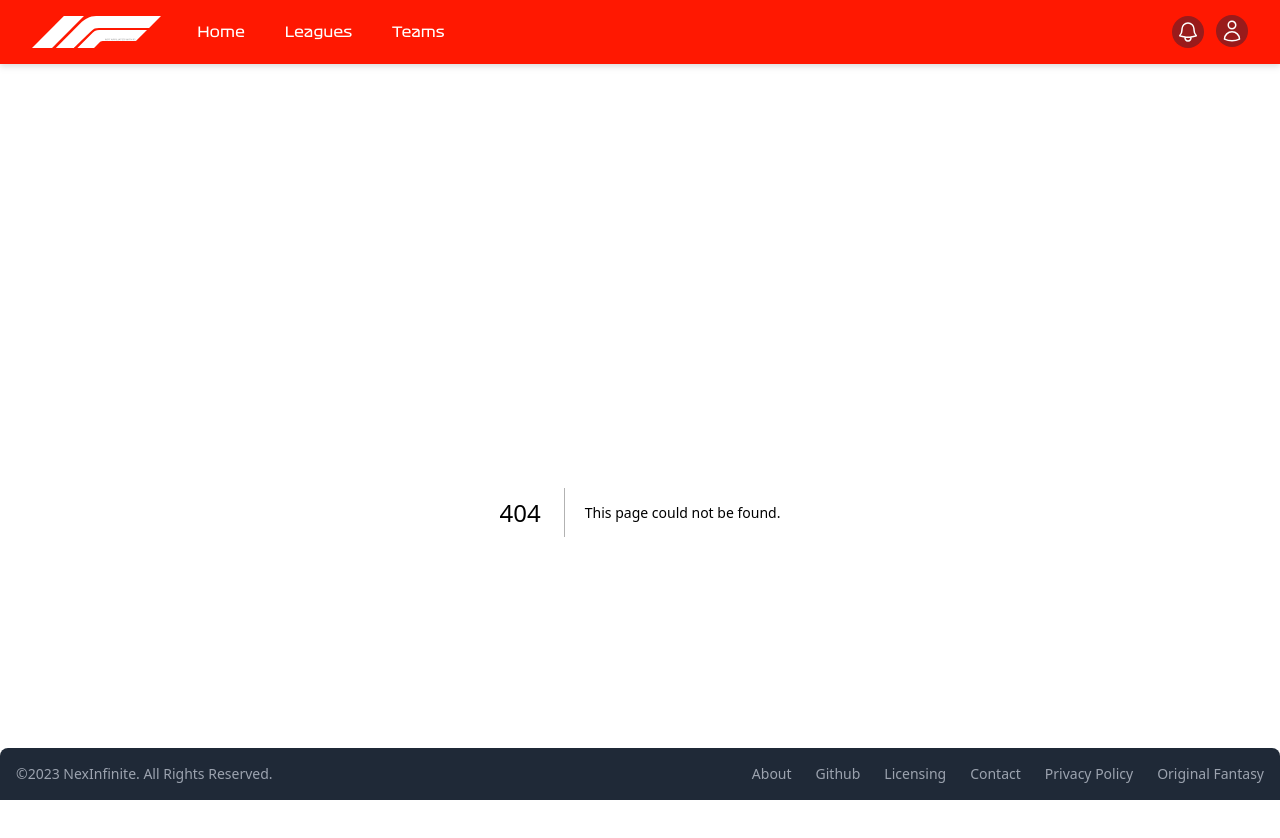
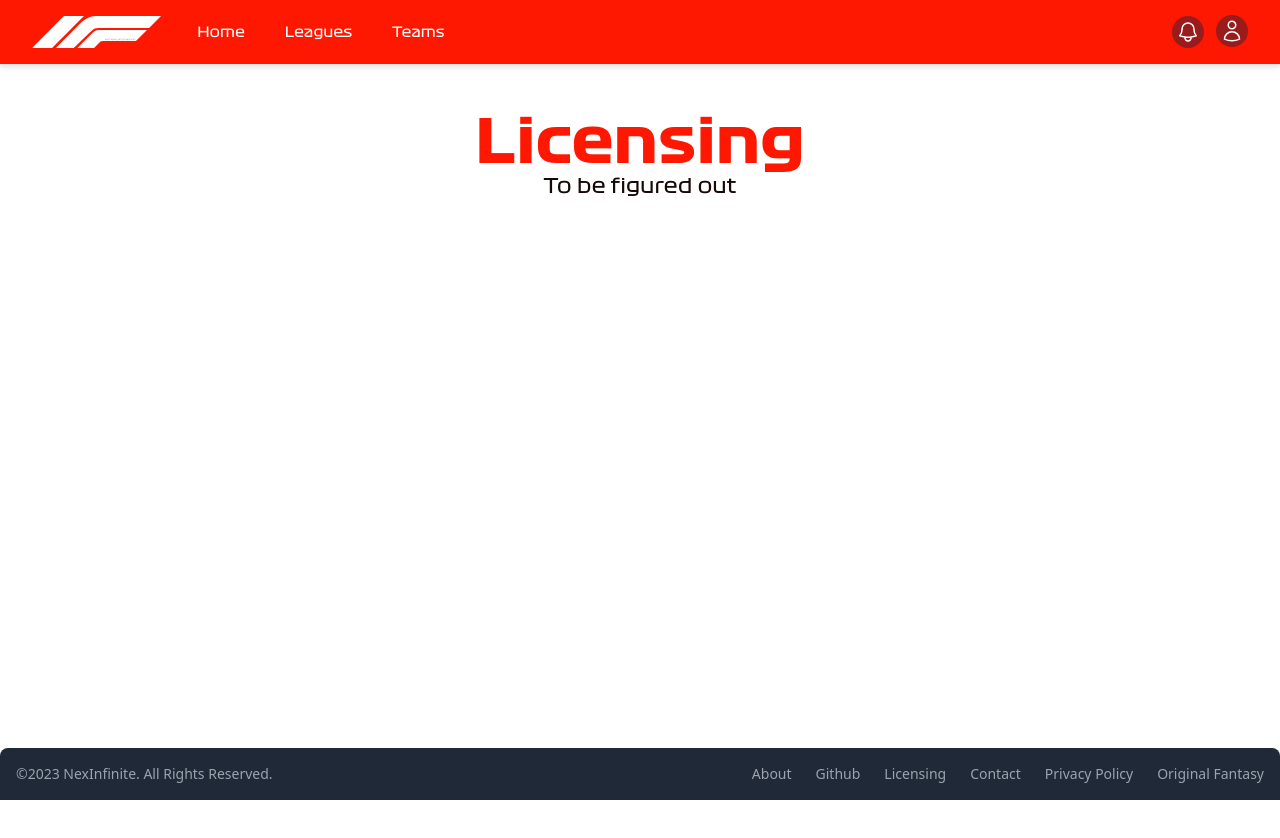
Before and after one commit to NexInfinite/BetterFantasy, a Next.js app in the folder frontend/: page /license in a window 1280 px wide. Before the commit this address had no page. Shown: the top 838 px of the page. After the commit the page ends 800 px from the top, so only its background shows below. Built offline with nearby package versions, Linux system fonts and the light colour scheme.

Commit message:
updated footer

```diff
--- a/frontend/components/footer.js
+++ b/frontend/components/footer.js
@@ -1,3 +1,5 @@
+import Link from "next/link"
+
 export default function Footer() {
   return (
     <footer className="w-full fixed inset-x-0 bottom-0 bg-gray-800 rounded-t-lg flex justify-center">
@@ -6,19 +8,19 @@ export default function Footer() {
         </span>
         <ul className="flex flex-wrap justify-center w-full lg:w-max lg:items-center text-sm font-medium text-gray-400 mt-0">
           <li>
-            <a href="/about" className="hover:underline me-4 md:me-6">About</a>
+            <Link href="/about" className="hover:underline me-4 md:me-6" scroll={false}>About</Link>
           </li>
           <li>
             <a href="https://github.com/nexinfinite/betterf1fantasy" target="_blank" className="hover:underline me-4 md:me-6">Github</a>
           </li>
           <li>
-            <a href="/license" className="hover:underline me-4 md:me-6">Licensing</a>
+            <Link href="/license" className="hover:underline me-4 md:me-6" scroll={false}>Licensing</Link>
           </li>
           <li>
             <a href="mailto:julianjones663@gmail.com" target="_blank" className="hover:underline me-4 md:me-6">Contact</a>
           </li>
           <li>
-            <a href="/privacy-policy" className="hover:underline me-4 md:me-6">Privacy Policy</a>
+            <Link href="/privacy" className="hover:underline me-4 md:me-6" scroll={false}>Privacy Policy</Link>
           </li>
           <li>
             <a href="https://fantasy.formula1.com/en/" target="_blank" className="hover:underline">Original Fantasy</a>
--- a/frontend/pages/about.js
+++ b/frontend/pages/about.js
@@ -1,8 +1,12 @@
+import Layout from "@/components/layout"
+
 export default function About() {
     return (
-      <div className="text-center place-content-center pt-8">
-        <h1 className="text-6xl text-f1-red font-f1-bold">About</h1>
-        <h2 className="text-xl text-dark-text font-f1-regular">Some Information</h2>
-      </div>
+      <Layout title="About" description="What about it? Oh, about Better F1 Fantasy">
+        <div id="page-heading" className="text-center">
+          <h1 className="text-6xl text-f1-red font-f1-bold">About</h1>
+          <h2 className="text-xl text-dark-text font-f1-regular">Some Information</h2>
+        </div>
+      </Layout>
     )
   }
--- /dev/null
+++ b/frontend/pages/license.js
@@ -0,0 +1,12 @@
+import Layout from "@/components/layout"
+
+export default function Licensing() {
+    return (
+      <Layout title="Licensing" description="Our Licensing Policy">
+        <div id="page-heading" className="text-center">
+          <h1 className="text-6xl text-f1-red font-f1-bold">Licensing</h1>
+          <h2 className="text-xl text-dark-text font-f1-regular">To be figured out</h2>
+        </div>
+      </Layout>
+    )
+  }
--- /dev/null
+++ b/frontend/pages/privacy.js
@@ -0,0 +1,12 @@
+import Layout from "@/components/layout"
+
+export default function Privacy() {
+  return (
+    <Layout title="Privacy" description="Our Privacy Policy">
+      <div id="page-heading" className="text-center">
+        <h1 className="text-6xl text-f1-red font-f1-bold">Privacy</h1>
+        <h2 className="text-xl text-dark-text font-f1-regular">TBF</h2>
+      </div>
+    </Layout>
+  )
+}
```
